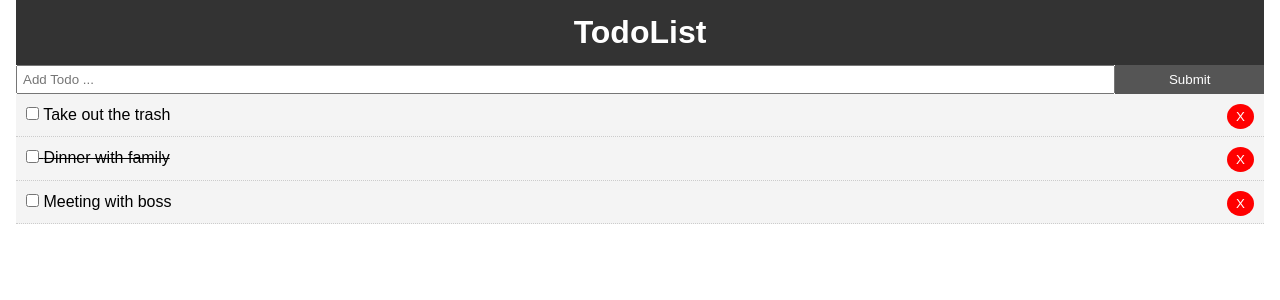
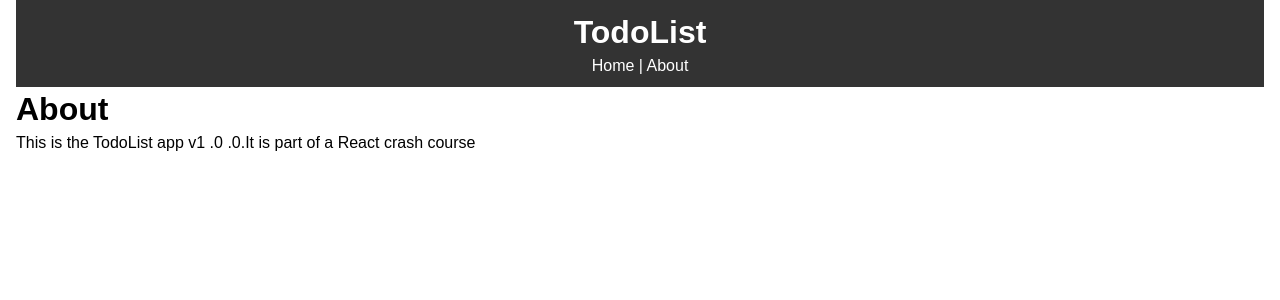
Before and after one commit to Barry-B15/react_crash_todo, a React (Create React App) app: page /about in a window 1280 px wide. Shown: the top 300 px of the page. Built offline with nearby package versions, Linux system fonts and the light colour scheme.

Commit message:
feat: react router and adding links to header

```diff
--- a/package.json
+++ b/package.json
@@ -8,6 +8,7 @@
     "@testing-library/user-event": "^7.2.1",
     "react": "^16.13.1",
     "react-dom": "^16.13.1",
+    "react-router-dom": "^5.2.0",
     "react-scripts": "3.4.3",
     "uuid": "^8.3.0"
   },
--- a/src/App.js
+++ b/src/App.js
@@ -1,8 +1,11 @@
 //import React from 'react';
 import React, { Component } from 'react'; //this is what the video has, mine is the above
+import { BrowserRouter as Router, Route } from 'react-router-dom'; // import the router and scroll down, wrap content of return in <Router>
 import Header from "./components/layout/Header"; // import the header here
 import Todos from "./components/Todos";
 import AddTodo from "./components/AddTodo";
+import About from "./components/pages/About";
+
 import './App.css';
 //import uuid from 'uuid';
 import { v4 as uuid } from "uuid";
@@ -60,39 +63,47 @@ class App extends Component {
         this.setState({ todos: [...this.state.todos, newTodo] })
     }
     render() {
-        console.log(this.state.todos); // access the state
+        //console.log(this.state.todos); // access the state
         return ( <
+            Router >
+            <
             div className = "App" >
             <
             div className = "container" >
             <
             Header / >
+
             <
-            AddTodo addTodo = { this.addTodo }
-            / > <
-            Todos todos = { this.state.todos }
-            markComplete = { this.markComplete }
-            delTodo = { this.delTodo }
-            / > < /
+            Route exact path = "/"
+            render = {
+                props => ( <
+                    React.Fragment >
+                    <
+                    AddTodo addTodo = { this.addTodo }
+                    / >   <
+                    Todos todos = { this.state.todos }
+                    markComplete = { this.markComplete }
+                    delTodo = { this.delTodo }
+                    / >   < /
+                    React.Fragment >
+                )
+            }
+            />
+
+            <
+            Route path = "/about"
+            component = { About }
+            />
+
+            <
+            /div>  < /
             div > <
-            /div >
+            /Router >
         );
     }
 }
 //}
 
-// My auto generated looks like this
-/* function App() {
-    return ( <
-        div className = "App" >
-        <
-        Todos / >
-        <
-        /
-        div >
-    );
-} */
-
 
 
 export default App;
--- a/src/components/layout/Header.js
+++ b/src/components/layout/Header.js
@@ -1,11 +1,16 @@
-import React from 'react'
+import React from 'react';
+import { Link } from "react-router-dom";
 
 function Header() {
     return ( <
         header style = { headerStyle } >
         <
-        h1 > TodoList < /h1> < /
-        header >
+        h1 > TodoList < /h1>   <
+        Link style = { linkStyle }
+        to = "/" > Home < /Link> |  <
+        Link style = { linkStyle }
+        to = "/about" > About < /Link>  <
+        /header >
     )
 }
 //define the style
@@ -15,4 +20,10 @@ const headerStyle = {
     textAlign: 'center',
     padding: '10px'
 }
+
+//define link style
+const linkStyle = {
+    color: '#fff',
+    textDecoration: 'none'
+}
 export default Header;
--- /dev/null
+++ b/src/components/pages/About.js
@@ -0,0 +1,13 @@
+import React from 'react'
+
+function About() {
+    return ( <
+        React.Fragment >
+        <
+        h1 > About < /h1> <
+        p > This is the TodoList app v1 .0 .0.It is part of a React crash course < /p> <
+        /React.Fragment>
+    )
+}
+
+export default About;
```
Also changed, not shown: 1 other file (tests, documents, lock files or other folders).
